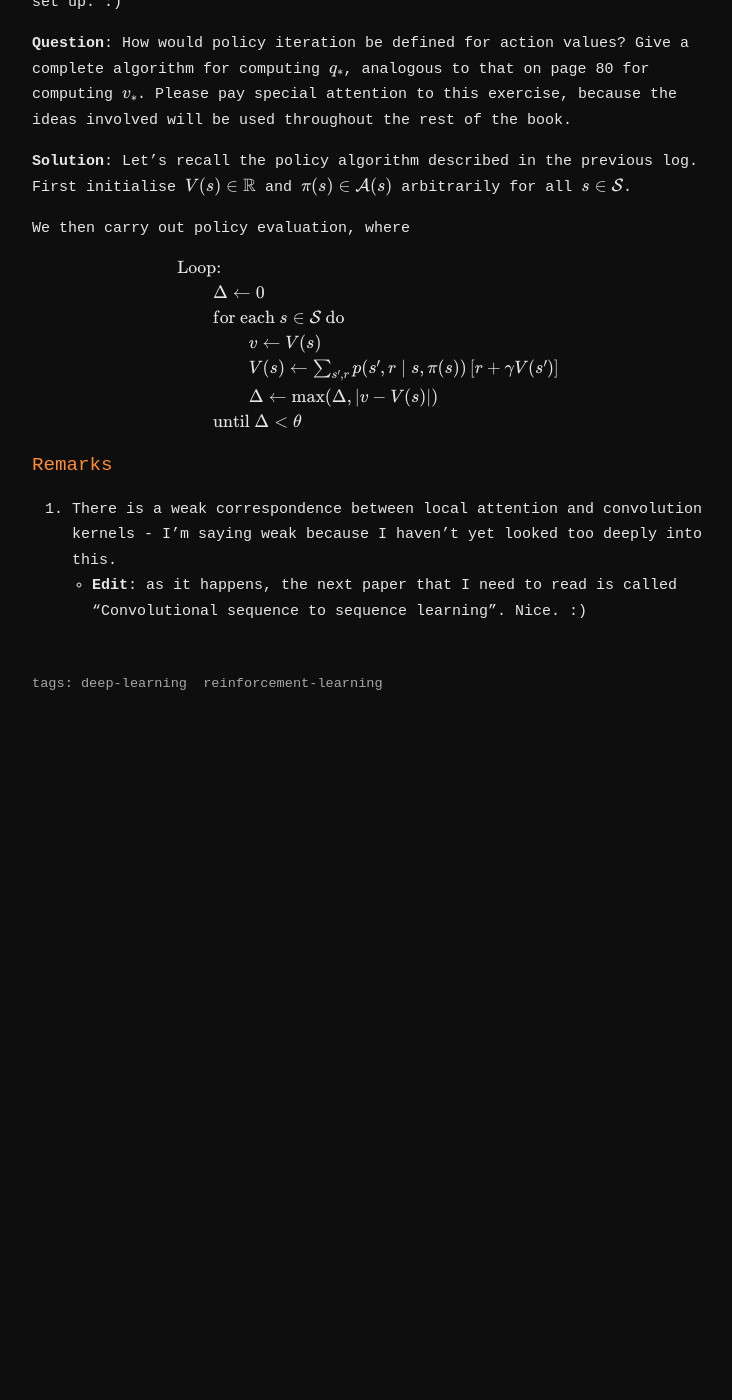
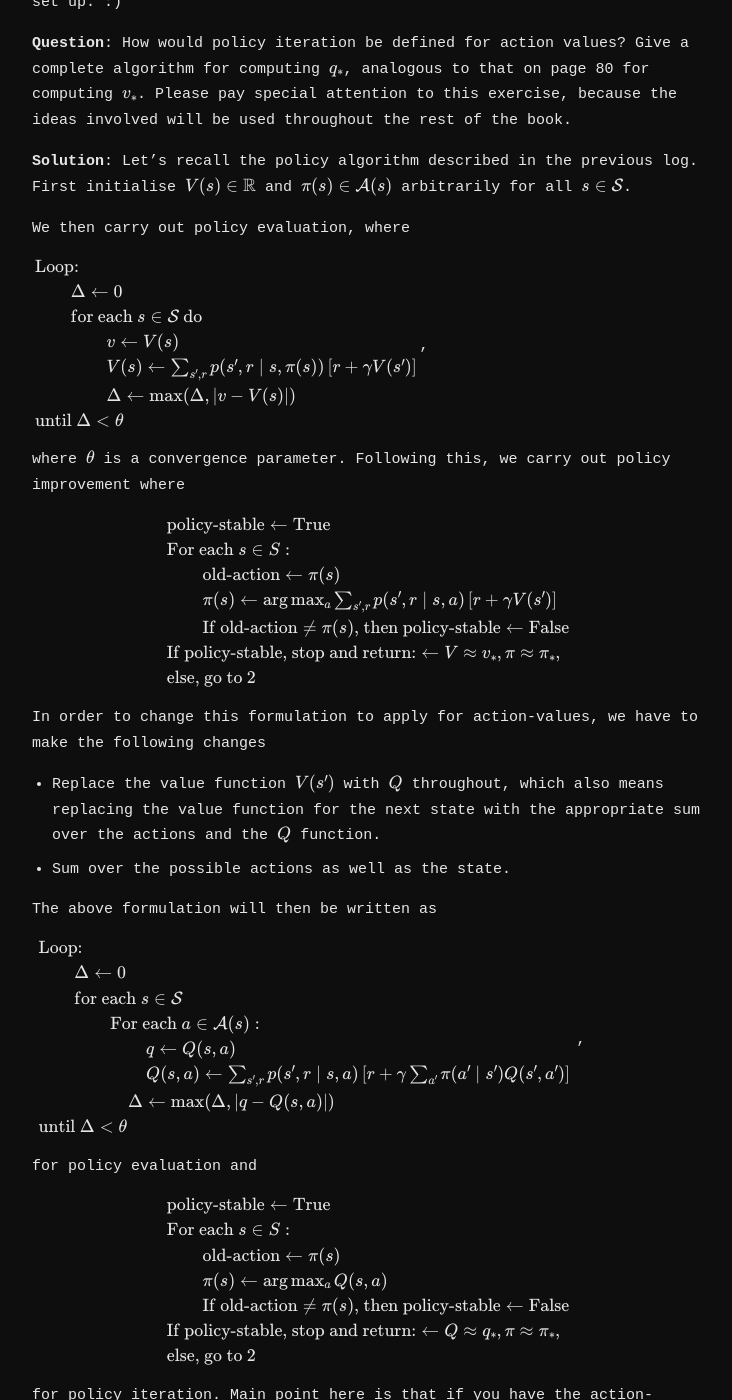
Before and after one commit to aravinthen/aravinthen.github.io, a Jekyll site: the page built from _log/2026-01-21.md, in a window 1280 px wide and 1400 px high, scrolled down 1280 px. Shown: the whole window, without its empty margins (272-1004 px from the left). Built offline with Jekyll 4.4.1, drawn with Linux system fonts in a browser that asks for light colours; before the commit the page ends 2015 px from its top, so only the background shows below that; some of the changed text lies outside the part shown.

Commit message:
full solution and daily entry

```diff
--- a/_log/2026-01-21.md
+++ b/_log/2026-01-21.md
@@ -40,11 +40,66 @@ $$
 \qquad\qquad V(s) \leftarrow \sum_{s',r} p(s', r \mid s, \pi(s))
   \left[ r + \gamma V(s') \right] \\
 \qquad\qquad \Delta \leftarrow \max(\Delta, |v - V(s)|) \\
-\qquad \text{until } \Delta < \theta
+\text{until } \Delta < \theta
+\end{array}
+$$,
+
+where $$\theta$$ is a convergence parameter. Following this, we carry out policy improvement where
+
+$$
+\hspace{0pt}
+\begin{array}{l}
+\text{policy-stable} \leftarrow \text{True} \\
+\text{For each } s \in S: \\
+\qquad \text{old-action} \leftarrow \pi(s) \\
+\qquad \pi(s) \leftarrow \arg\max_a \sum_{s',r} p(s', r \mid s, a) \left[ r + \gamma V(s') \right] \\
+\qquad \text{If old-action} \neq \pi(s) \text{, then policy-stable} \leftarrow \text{False} \\
+\text{If policy-stable, stop and return:} \leftarrow V \approx v_*, \pi \approx \pi_*,\\
+\text{else, go to 2}
 \end{array}
 $$
 
+In order to change this formulation to apply for action-values, we have to make the following changes
+* Replace the value function $$V(s')$$ with $$Q$$ throughout, which also means replacing the value function for the next state with the appropriate sum over the actions and the $$Q$$ function.
+* Sum over the possible actions as well as the state.
+
+The above formulation will then be written as
+
+$$
+\hspace{0pt}
+\begin{array}{l}
+\text{Loop:} \\
+\qquad \Delta \leftarrow 0 \\
+\qquad \text{for each } s \in \mathcal{S} \\
+\qquad\qquad \text{For each } a \in \mathcal{A}(s): \\
+\qquad\qquad\qquad q \leftarrow Q(s, a) \\
+\qquad\qquad\qquad Q(s, a) \leftarrow \sum_{s',r} p(s', r \mid s, a)
+  \left[ r + \gamma \sum_{a'} \pi(a' \mid s')Q(s', a') \right] \\
+\qquad\qquad\quad \Delta \leftarrow \max(\Delta, |q - Q(s,a)|) \\
+\text{until } \Delta < \theta
+\end{array}
+$$,
+
+for policy evaluation and
+
+$$
+\hspace{0pt}
+\begin{array}{l}
+\text{policy-stable} \leftarrow \text{True} \\
+\text{For each } s \in S: \\
+\qquad \text{old-action} \leftarrow \pi(s) \\
+\qquad \pi(s) \leftarrow \arg\max_a Q(s, a)\\
+\qquad \text{If old-action} \neq \pi(s) \text{, then policy-stable} \leftarrow \text{False} \\
+\text{If policy-stable, stop and return:} \leftarrow Q \approx q_*, \pi \approx \pi_*,\\
+\text{else, go to 2}
+\end{array}
+$$
+
+for policy iteration. Main point here is that if you have the action-values equation, you don't really need to calculate it by expanding the Bellman equation: it's within the formulation of $$Q$$.
+
+Something that almost tripped me up as I was typing out this solution was the realisation that you don't need to speculate on the action when working with $$Q$$-functions - you already *have* the action via the formulation!
 
 ## Remarks
 1. There is a weak correspondence between local attention and convolution kernels - I'm saying weak because I haven't yet looked too deeply into this.
     * **Edit**: as it happens, the next paper that I need to read is called "Convolutional sequence to sequence learning". Nice. :)
+2. Today was not a reinforcement learning day. Today was a `mathjax` day. It took me about two minutes to write the solution and an hour to get it rendering nicely!
```
